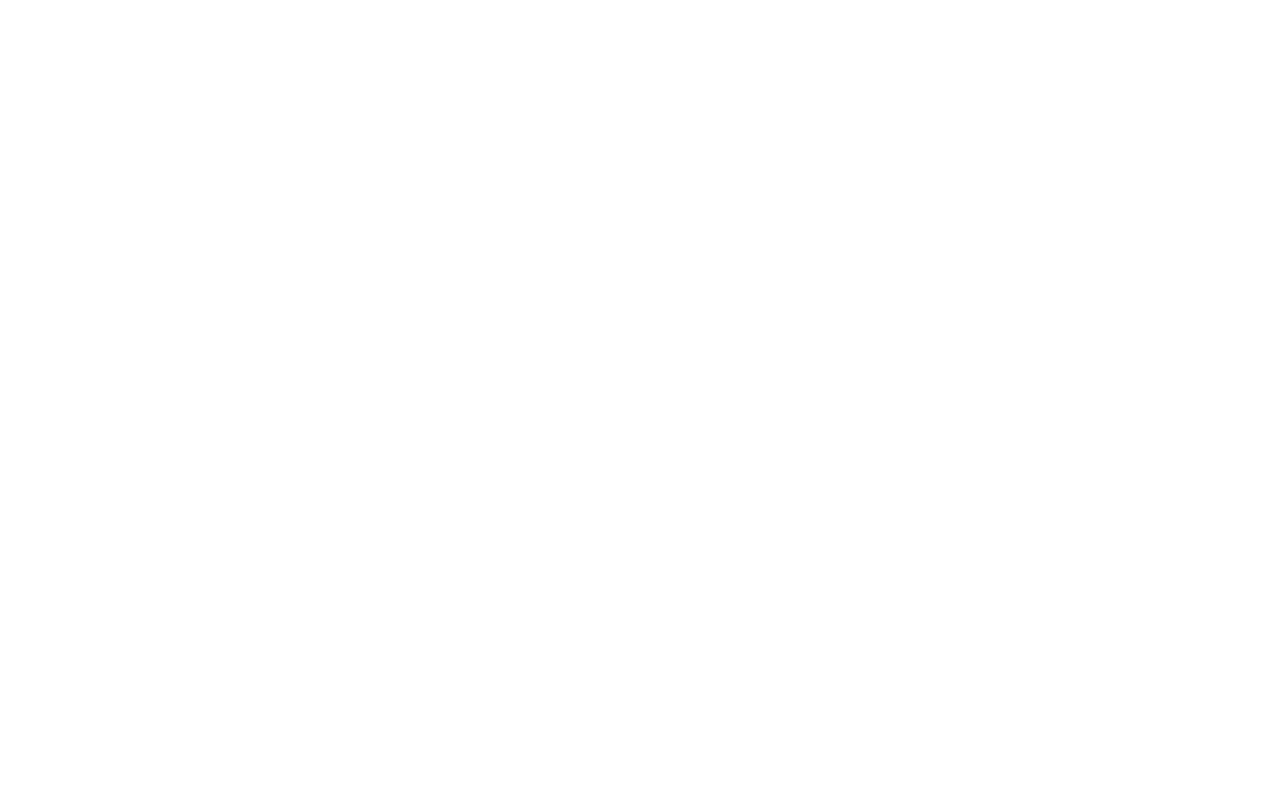
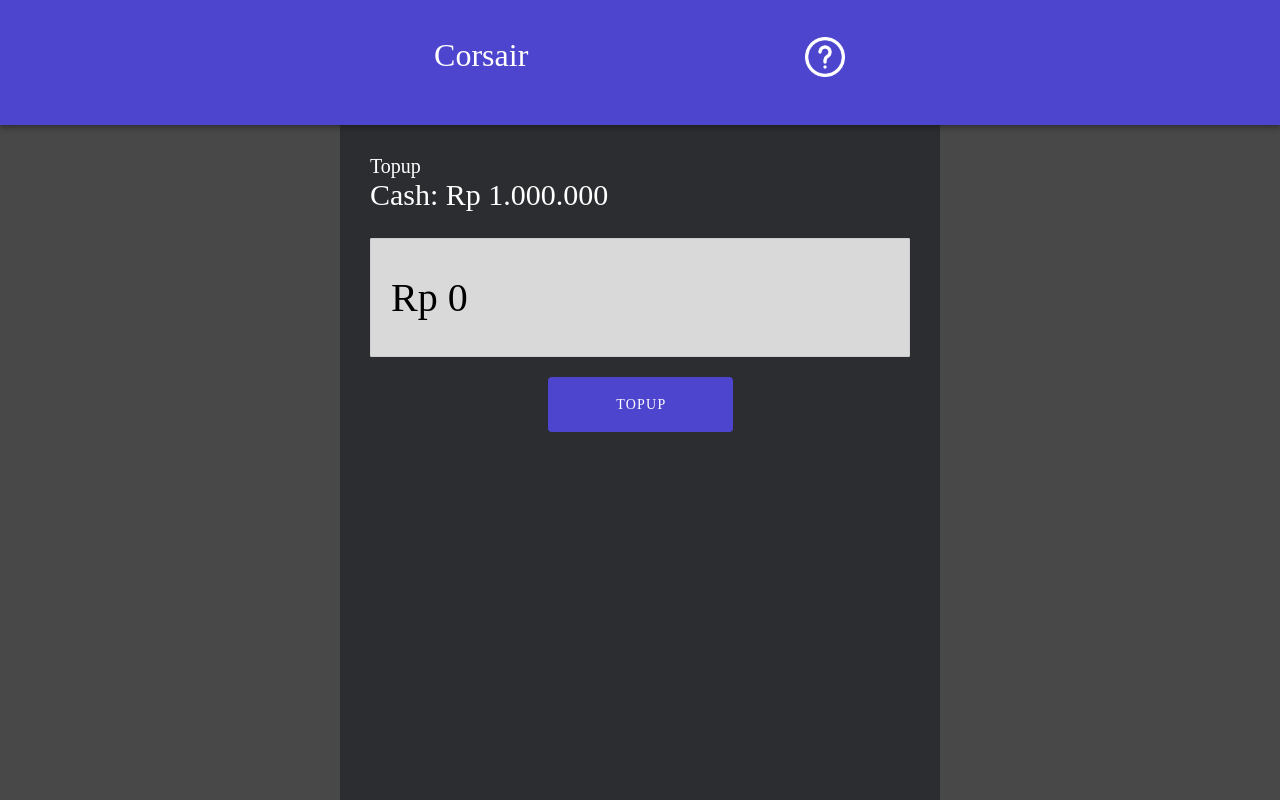
Before and after one commit to GungdeAngga/Frontend-E-Wallet, a Vue app in the folder e-wallet/: page /#/topup in a window 1280 px wide. Shown: the top 800 px of the page. Built offline with nearby package versions, Linux system fonts and the light colour scheme.

Commit message:
Topup page done and need to link to router

```diff
--- /dev/null
+++ b/e-wallet/src/components/ContentTopup.vue
@@ -0,0 +1,84 @@
+<template>
+    <div class="ContentTopup">
+        <div class="bgContentTopup">
+            <div class="ContentTopupView">
+                <span class="textTopup">Topup</span><br>
+                <span class="balanceTopup">Cash: Rp 1.000.000</span> <br/><br/>
+
+                <!--nambah jumlah uang sesuai yang user mau-->
+                <input type="tel" id="topup" name="topup" min="0" v-model="money" placeholder="Rp 0">
+
+                <span style="margin-left:33%">
+                <v-btn depressed large
+                dark color="#4E45CE"
+                width="185px"
+                height="55px">
+                    Topup
+                </v-btn></span>
+
+            </div>
+
+        </div>
+
+    </div>
+
+
+
+
+</template>
+
+<script>
+
+</script>
+
+<style scopped>
+#MContentTopup{
+
+    height: 100%;
+    display: flex;
+}
+
+.bgContentTopup{
+    background-color: #484848;
+}
+
+.ContentTopupView{
+    background: #2C2D30;
+    margin: auto;
+    padding: 30px;
+    padding-bottom: 406px;
+    width: 600px;
+    height: 100%;
+}
+
+span{
+    color: #ffffff;
+}
+
+.textTopup{
+    font-size: 20px;
+}
+
+.balanceTopup{
+    font-size: 30px;
+}
+
+input[type=tel], select {
+  width: 100%;
+  padding: 35px 20px;
+  margin: 8px 0;
+  display: inline-block;
+  border: 1px solid #ccc;
+  border-radius: 1px;
+  box-sizing: border-box;
+  background: #D9D9D9;
+  font-size: 40px;
+  margin-bottom: 20px;
+}
+
+::placeholder {
+  color: black;
+  font-size: 40px;
+}
+
+</style>
--- a/e-wallet/src/components/HeaderWeb.vue
+++ b/e-wallet/src/components/HeaderWeb.vue
@@ -25,8 +25,6 @@
 </template>>
 
 <script>
-
-
 export default {
 name: "HeaderWeb",
   components: {
--- a/e-wallet/src/components/MainContateWeb.vue
+++ b/e-wallet/src/components/MainContateWeb.vue
@@ -7,7 +7,7 @@
 
                 <div class="btn-group" style="width:100%">
 
-                    <router-link to="/" tag="button" class="btn" >
+                    <router-link to="/topup" tag="button" class="btn" >
                         <img src="@/assets/image/add-free-icon-font.png" alt="topup" style="height: 65%;">
                         <span class="caption">Topup</span>
                     </router-link>
@@ -39,7 +39,7 @@
 
 </script>
 
-<style>
+<style scopped>
 #MainContent{
 
     height: 100%;
--- a/e-wallet/src/router/index.js
+++ b/e-wallet/src/router/index.js
@@ -1,7 +1,7 @@
 import Vue from 'vue'
 import VueRouter from 'vue-router'
 import HomePage from '../views/HomePage.vue'
-
+import TopUpPage from '../views/TopUpPage.vue'
 
 Vue.use(VueRouter)
 
@@ -11,6 +11,11 @@
     name: 'HomePage',
     component: HomePage
   },
+  {
+    path: '/topup',
+    name: 'TopUpPage',
+    component: TopUpPage
+  },
 
 ]
 
--- /dev/null
+++ b/e-wallet/src/views/TopUpPage.vue
@@ -0,0 +1,30 @@
+<template>
+    <div class="TopUpPage">
+    <HeaderWeb />
+    <ContentTopup />
+    <FooterMenuWeb />
+
+    </div>
+</template>
+
+<script>
+import HeaderWeb from "@/components/HeaderWeb.vue";
+import FooterMenuWeb from "../components/FooterMenuWeb.vue";
+import ContentTopup from "../components/ContentTopup.vue";
+
+
+export default {
+  name: "HomePage",
+  components: {
+    HeaderWeb,
+    FooterMenuWeb,
+    ContentTopup
+},
+};
+
+</script>
+
+
+<style scoped>
+
+</style>
```
